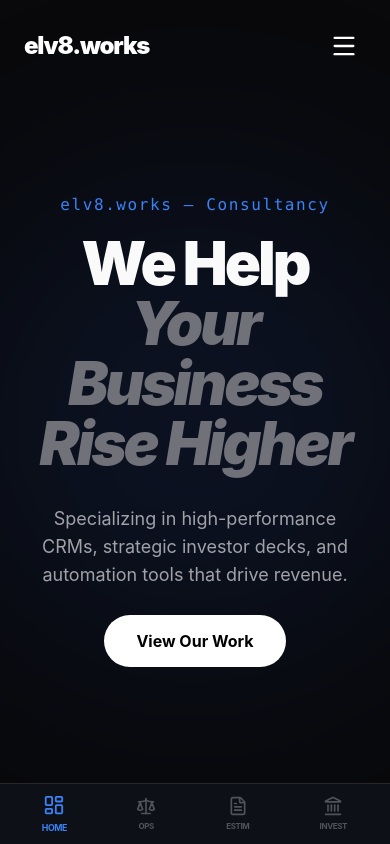
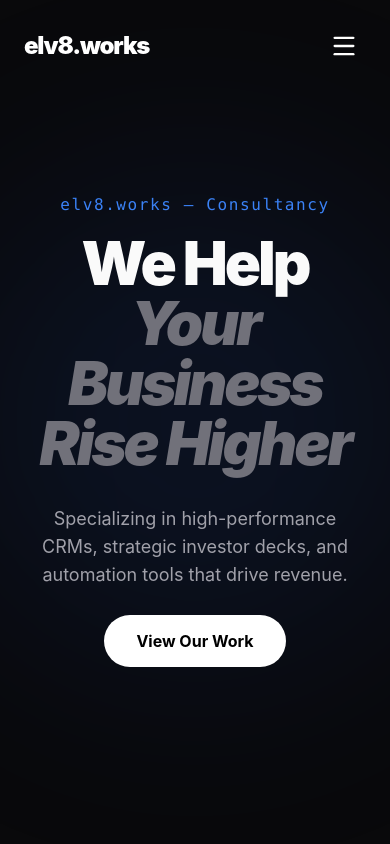
Before and after one commit to elv8works/elv8-portfolio, a React (Create React App) app: page / in a window 390 px wide. Shown: the top 844 px of the page. Built offline with nearby package versions, Linux system fonts and the light colour scheme.

Commit message:
Update: Added new service description and updated footer

```diff
--- a/src/components/demos/KeshavaDemo.jsx
+++ b/src/components/demos/KeshavaDemo.jsx
@@ -137,7 +137,7 @@ export default function KeshavaDemo() {
       </div>
 
       {/* Bottom Navigation - Only visible on Mobile/Medium, replaces Sidebar */}
-      <nav className="fixed bottom-0 left-0 right-0 md:absolute bg-[#0d1117] border-t border-zinc-800 px-2 py-3 flex justify-around items-center z-10 md:rounded-b-2xl">
+      <nav className="absolute bottom-0 left-0 right-0 bg-[#0d1117] border-t border-zinc-800 px-2 py-3 flex justify-around items-center z-10 md:rounded-b-2xl">
     {[
       { id: 'dashboard', icon: <LayoutDashboard size={20} />, label: 'Home' },
       { id: 'gold-ops', icon: <Scale size={20} />, label: 'Ops' },
```
Lines whose indentation alone changed are shown as unchanged.
